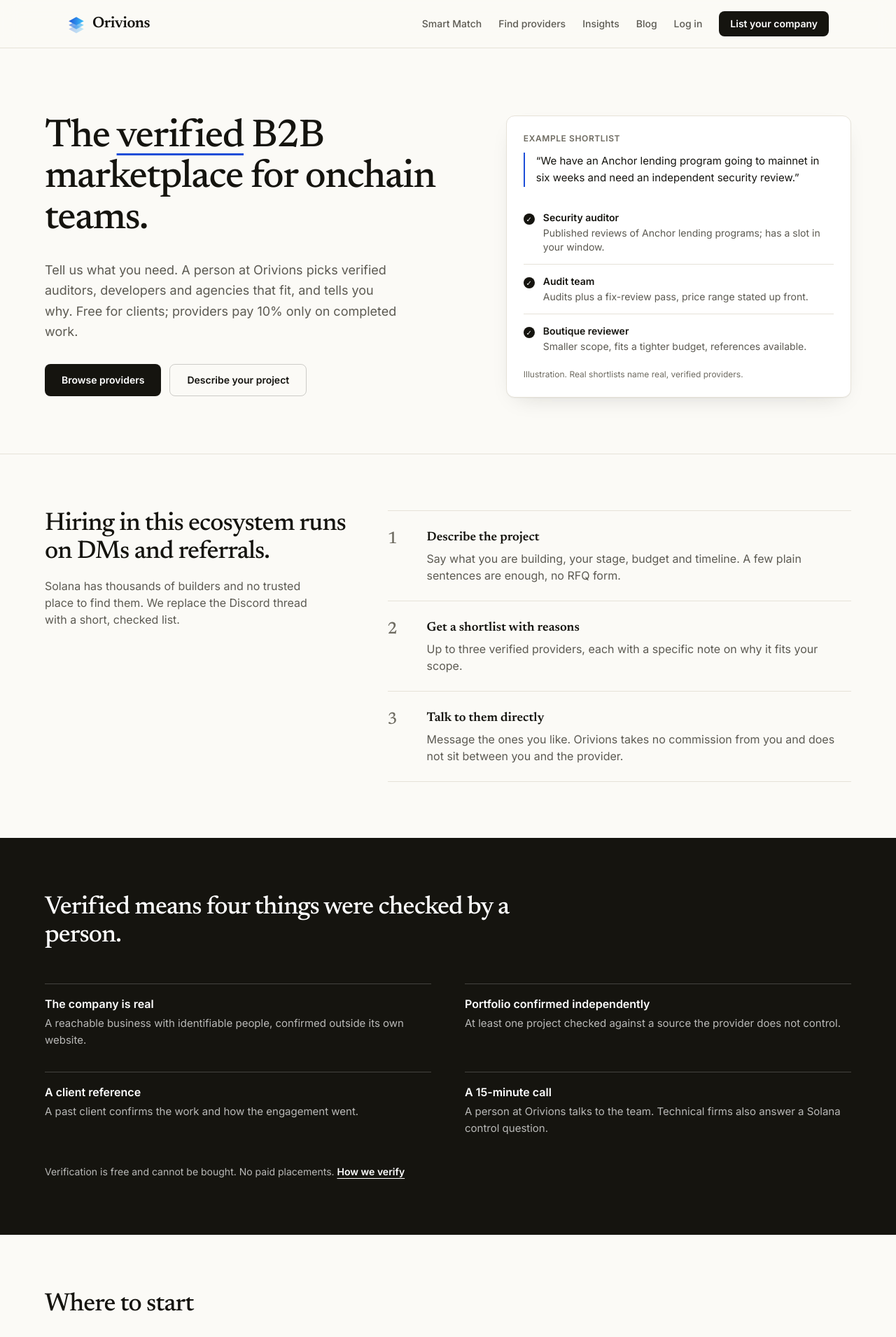
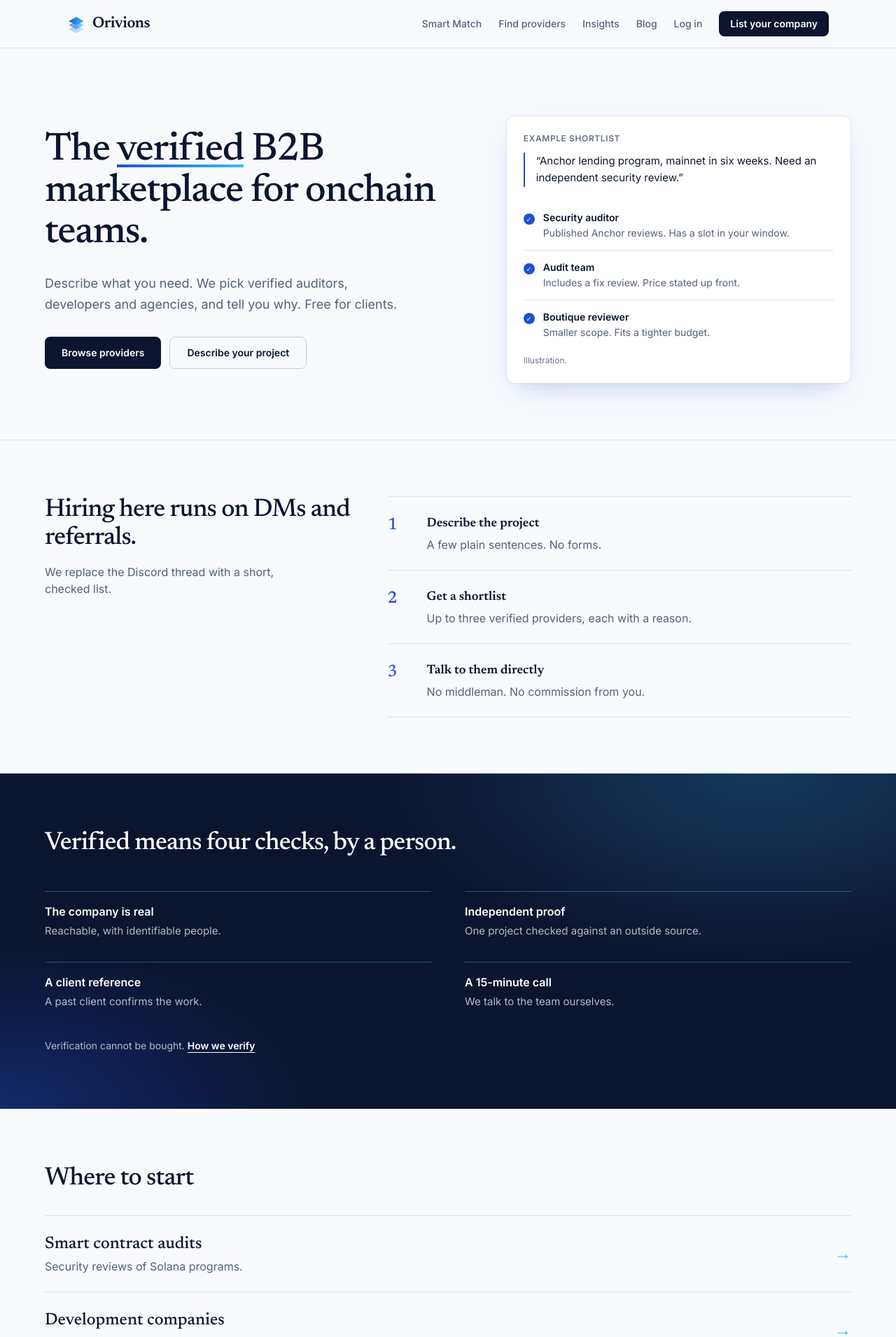
Before and after one commit to JakeMalarczyk/Orivions, a Next.js app in the folder orivions-app/: page / in a window 1280 px wide. Shown: the top 1910 px of the page at 70% size. Built offline with nearby package versions, Linux system fonts and the light colour scheme; no server answers.

Commit message:
Redesign phase 2: blog and category layouts, brand colors, shorter copy, minimal footer
Co-Authored-By: Claude Sonnet 5.5 <noreply@anthropic.com>

```diff
--- a/orivions-app/app/HeroCtas.tsx
+++ b/orivions-app/app/HeroCtas.tsx
@@ -35,13 +35,13 @@ export default function HeroCtas() {
     <div className="mt-8 flex flex-wrap gap-3">
       <button
         onClick={() => trackAndGo('Hero CTA: Browse', '/providers')}
-        className="rounded-lg bg-ink px-6 py-3 text-sm font-semibold text-white transition hover:opacity-90"
+        className="rounded-lg bg-ink px-6 py-3 text-sm font-semibold text-white transition hover:bg-blue-deep"
       >
         Browse providers
       </button>
       <button
         onClick={() => trackAndGo('Hero CTA: Smart Match', '/smart-match')}
-        className="rounded-lg border border-ink/20 px-6 py-3 text-sm font-semibold transition hover:border-ink"
+        className="rounded-lg border border-ink/20 px-6 py-3 text-sm font-semibold transition hover:border-blue-deep hover:text-blue-deep"
       >
         Describe your project
       </button>
--- a/orivions-app/app/WaitlistForm.tsx
+++ b/orivions-app/app/WaitlistForm.tsx
@@ -67,10 +67,9 @@ export default function WaitlistForm() {
 
   return (
     <div className="mx-auto max-w-lg text-center">
-      <h2 className="font-heading text-3xl font-medium">Not ready to browse yet?</h2>
+      <h2 className="font-heading text-3xl font-medium">Not ready yet?</h2>
       <p className="mt-2 text-sm text-gray">
-        Leave your email and we&apos;ll send you the highlights: new verified providers, new
-        categories, no spam.
+        Leave your email for new verified providers. No spam.
       </p>
       <form onSubmit={handleSubmit} className="mt-6 flex flex-col gap-2 sm:flex-row">
         <input
--- a/orivions-app/app/globals.css
+++ b/orivions-app/app/globals.css
@@ -18,3 +18,13 @@ html {
 h1, h2, h3 {
   font-family: var(--font-heading);
 }
+
+::selection {
+  background: #38bdf8;
+  color: #0b1530;
+}
+
+:focus-visible {
+  outline: 2px solid #1d4ed8;
+  outline-offset: 2px;
+}
--- a/orivions-app/app/page.tsx
+++ b/orivions-app/app/page.tsx
@@ -27,22 +27,22 @@ const FAQS: [string, string][] = [
 ];
 
 const STEPS: [string, string][] = [
-  ['Describe the project', 'Say what you are building, your stage, budget and timeline. A few plain sentences are enough, no RFQ form.'],
-  ['Get a shortlist with reasons', 'Up to three verified providers, each with a specific note on why it fits your scope.'],
-  ['Talk to them directly', 'Message the ones you like. Orivions takes no commission from you and does not sit between you and the provider.'],
+  ['Describe the project', 'A few plain sentences. No forms.'],
+  ['Get a shortlist', 'Up to three verified providers, each with a reason.'],
+  ['Talk to them directly', 'No middleman. No commission from you.'],
 ];
 
 const CHECKS: [string, string][] = [
-  ['The company is real', 'A reachable business with identifiable people, confirmed outside its own website.'],
-  ['Portfolio confirmed independently', 'At least one project checked against a source the provider does not control.'],
-  ['A client reference', 'A past client confirms the work and how the engagement went.'],
-  ['A 15-minute call', 'A person at Orivions talks to the team. Technical firms also answer a Solana control question.'],
+  ['The company is real', 'Reachable, with identifiable people.'],
+  ['Independent proof', 'One project checked against an outside source.'],
+  ['A client reference', 'A past client confirms the work.'],
+  ['A 15-minute call', 'We talk to the team ourselves.'],
 ];
 
 const CATEGORIES: [string, string, string][] = [
-  ['/solana-smart-contract-audits', 'Smart contract audits', 'Security reviews of Solana programs, with published reports and clear scope.'],
-  ['/solana-development-companies', 'Development companies', 'Teams that build Anchor programs, dApps and integrations.'],
-  ['/solana-marketing-growth-agencies', 'Marketing and growth agencies', 'Agencies that launch and grow onchain products.'],
+  ['/solana-smart-contract-audits', 'Smart contract audits', 'Security reviews of Solana programs.'],
+  ['/solana-development-companies', 'Development companies', 'Teams that build programs and dApps.'],
+  ['/solana-marketing-growth-agencies', 'Marketing and growth', 'Agencies that launch onchain products.'],
 ];
 
 export const metadata: Metadata = {
@@ -69,15 +69,13 @@ export default function HomePage() {
           <div>
             <h1 className="font-heading text-[40px] font-medium leading-[1.05] tracking-tight md:text-[56px]">
               The{' '}
-              <span className="underline decoration-blue-deep decoration-[3px] underline-offset-[10px]">
+              <span className="bg-gradient-to-r from-blue-deep to-blue-light bg-[length:100%_4px] bg-[position:0_92%] bg-no-repeat">
                 verified
               </span>{' '}
               B2B marketplace for onchain teams.
             </h1>
             <p className="mt-7 max-w-lg text-lg leading-relaxed text-gray">
-              Tell us what you need. A person at Orivions picks verified auditors, developers and
-              agencies that fit, and tells you why. Free for clients; providers pay 10% only on
-              completed work.
+              Describe what you need. We pick verified auditors, developers and agencies, and tell you why. Free for clients.
             </p>
             <Suspense fallback={null}>
               <HeroCtas />
@@ -85,22 +83,21 @@ export default function HomePage() {
           </div>
 
           {/* Illustration of what a shortlist looks like; the providers are placeholders. */}
-          <figure className="rounded-xl border border-line bg-white p-6 shadow-[0_1px_0_rgba(21,20,15,0.04),0_12px_32px_-16px_rgba(21,20,15,0.18)]">
+          <figure className="rounded-xl border border-line bg-white p-6 shadow-[0_1px_0_rgba(11,21,48,0.04),0_16px_40px_-18px_rgba(29,78,216,0.35)]">
             <figcaption className="text-xs font-semibold uppercase tracking-wider text-gray-soft">
               Example shortlist
             </figcaption>
             <p className="mt-3 border-l-2 border-blue-deep pl-4 text-[15px] leading-relaxed">
-              &ldquo;We have an Anchor lending program going to mainnet in six weeks and need an
-              independent security review.&rdquo;
+              &ldquo;Anchor lending program, mainnet in six weeks. Need an independent security review.&rdquo;
             </p>
             <ul className="mt-5 divide-y divide-line">
               {[
-                ['Security auditor', 'Published reviews of Anchor lending programs; has a slot in your window.'],
-                ['Audit team', 'Audits plus a fix-review pass, price range stated up front.'],
-                ['Boutique reviewer', 'Smaller scope, fits a tighter budget, references available.'],
+                ['Security auditor', 'Published Anchor reviews. Has a slot in your window.'],
+                ['Audit team', 'Includes a fix review. Price stated up front.'],
+                ['Boutique reviewer', 'Smaller scope. Fits a tighter budget.'],
               ].map(([role, why]) => (
                 <li key={role} className="flex gap-3 py-3.5">
-                  <span aria-hidden className="mt-1 h-4 w-4 shrink-0 rounded-full bg-ink text-center text-[10px] leading-4 text-white">
+                  <span aria-hidden className="mt-1 h-4 w-4 shrink-0 rounded-full bg-blue-deep text-center text-[10px] leading-4 text-white">
                     ✓
                   </span>
                   <div>
@@ -110,7 +107,7 @@ export default function HomePage() {
                 </li>
               ))}
             </ul>
-            <p className="mt-2 text-xs text-gray-soft">Illustration. Real shortlists name real, verified providers.</p>
+            <p className="mt-2 text-xs text-gray-soft">Illustration.</p>
           </figure>
         </div>
       </section>
@@ -119,17 +116,16 @@ export default function HomePage() {
         <div className="mx-auto grid max-w-6xl gap-12 md:grid-cols-[0.8fr_1.2fr]">
           <div>
             <h2 className="font-heading text-3xl font-medium tracking-tight md:text-4xl">
-              Hiring in this ecosystem runs on DMs and referrals.
+              Hiring here runs on DMs and referrals.
             </h2>
             <p className="mt-4 max-w-sm text-gray">
-              Solana has thousands of builders and no trusted place to find them. We replace the
-              Discord thread with a short, checked list.
+              We replace the Discord thread with a short, checked list.
             </p>
           </div>
           <ol className="divide-y divide-line border-y border-line">
             {STEPS.map(([title, desc], i) => (
               <li key={title} className="grid grid-cols-[2.5rem_1fr] gap-4 py-6">
-                <span className="font-heading text-2xl text-gray-soft">{i + 1}</span>
+                <span className="font-heading text-2xl text-blue-deep">{i + 1}</span>
                 <div>
                   <h3 className="text-lg font-semibold">{title}</h3>
                   <p className="mt-1 text-gray">{desc}</p>
@@ -140,21 +136,24 @@ export default function HomePage() {
         </div>
       </section>
 
-      <section id="verified" className="bg-ink px-8 py-20 text-white">
+      <section
+        id="verified"
+        className="bg-ink px-8 py-20 text-white [background-image:radial-gradient(60%_80%_at_85%_0%,rgba(56,189,248,0.22),transparent_70%),radial-gradient(50%_70%_at_0%_100%,rgba(29,78,216,0.35),transparent_70%)]"
+      >
         <div className="mx-auto max-w-6xl">
           <h2 className="max-w-2xl font-heading text-3xl font-medium tracking-tight md:text-4xl">
-            Verified means four things were checked by a person.
+            Verified means four checks, by a person.
           </h2>
           <dl className="mt-12 grid gap-x-12 gap-y-8 md:grid-cols-2">
             {CHECKS.map(([name, text]) => (
-              <div key={name} className="border-t border-white/20 pt-4">
+              <div key={name} className="border-t border-blue-light/40 pt-4">
                 <dt className="font-semibold">{name}</dt>
                 <dd className="mt-1 text-[15px] leading-relaxed text-white/70">{text}</dd>
               </div>
             ))}
           </dl>
           <p className="mt-10 text-sm text-white/70">
-            Verification is free and cannot be bought. No paid placements.{' '}
+            Verification cannot be bought.{' '}
             <Link href="/how-we-verify" className="font-semibold text-white underline underline-offset-4">
               How we verify
             </Link>
@@ -173,7 +172,7 @@ export default function HomePage() {
                     <div className="font-heading text-2xl font-medium">{name}</div>
                     <div className="mt-1 text-gray">{desc}</div>
                   </div>
-                  <span aria-hidden className="text-2xl text-gray-soft transition group-hover:translate-x-1 group-hover:text-ink">
+                  <span aria-hidden className="text-2xl text-blue-light transition group-hover:translate-x-1 group-hover:text-blue-deep">
                     →
                   </span>
                 </Link>
@@ -185,7 +184,7 @@ export default function HomePage() {
             <Link href="/founding-providers" className="font-semibold text-ink underline underline-offset-4">
               List your company
             </Link>
-            . Providers pay a flat 10% success fee only on completed work, with no subscriptions.
+            . Providers pay 10% only on completed work.
           </p>
         </div>
       </section>
--- a/orivions-app/components/Footer.tsx
+++ b/orivions-app/components/Footer.tsx
@@ -1,89 +1,16 @@
 import Link from 'next/link';
 import Logo from './Logo';
-import { sortedPosts } from '@/lib/blog';
-import { CONTACT_EMAIL } from '@/lib/contact';
-
-// Sitewide footer. Besides navigation it is the main internal-linking hub:
-// every page links to the category pages, the newest guides and the glossary,
-// which helps crawlers and AI answer engines discover and weigh them.
-const PRODUCT = [
-  { href: '/smart-match', label: 'Smart Match' },
-  { href: '/providers', label: 'Find providers' },
-  { href: '/insights', label: 'Market insights' },
-  { href: '/tools/solana-audit-cost-calculator', label: 'Audit cost calculator' },
-  { href: '/tools/solana-dapp-cost-calculator', label: 'dApp cost calculator' },
-  { href: '/ai-proposal-generator', label: 'AI proposal generator' },
-];
-
-const CATEGORIES = [
-  { href: '/solana-smart-contract-audits', label: 'Solana smart contract audits' },
-  { href: '/solana-development-companies', label: 'Solana development companies' },
-  { href: '/solana-marketing-growth-agencies', label: 'Solana marketing agencies' },
-];
-
-const COMPANY = [
-  { href: '/about', label: 'About Orivions' },
-  { href: '/how-we-verify', label: 'How we verify' },
-  { href: '/founding-providers', label: 'Founding Providers' },
-  { href: '/blog', label: 'Blog' },
-  { href: '/solana-glossary', label: 'Solana glossary' },
-  { href: '/contact', label: 'Contact' },
-  { href: '/login', label: 'Log in' },
-];
-
-function Column({ title, links }: { title: string; links: { href: string; label: string }[] }) {
-  return (
-    <div>
-      <div className="text-xs font-bold uppercase tracking-wide text-gray-soft">{title}</div>
-      <ul className="mt-3 space-y-2">
-        {links.map(({ href, label }) => (
-          <li key={href}>
-            <Link href={href} className="text-sm text-gray hover:text-ink">
-              {label}
-            </Link>
-          </li>
-        ))}
-      </ul>
-    </div>
-  );
-}
 
 export default function Footer() {
-  const guides = sortedPosts()
-    .filter((p) => p.category === 'Guides')
-    .slice(0, 5)
-    .map((p) => ({ href: `/blog/${p.slug}`, label: p.title.split(':')[0] ?? p.title }));
-
   return (
-    <footer className="border-t border-line bg-bg-soft">
-      <div className="mx-auto grid max-w-6xl gap-10 px-8 py-14 md:grid-cols-[1.3fr_1fr_1fr_1.4fr_1fr]">
-        <div>
-          <Link href="/" className="flex items-center gap-2.5">
-            <Logo size={22} />
-            <span className="font-heading text-xl font-semibold tracking-tight">Orivions</span>
-          </Link>
-          <p className="mt-3 max-w-xs text-sm text-gray">
-            The verified B2B marketplace for onchain teams. Free for clients; providers pay a 10%
-            success fee only on completed work.
-          </p>
-        </div>
-        <Column title="Product" links={PRODUCT} />
-        <Column title="Categories" links={CATEGORIES} />
-        <Column title="Guides" links={guides} />
-        <Column title="Company" links={COMPANY} />
-      </div>
-      <div className="border-t border-line">
-        <p className="mx-auto max-w-6xl px-8 py-5 text-xs text-gray-soft">
-          © {new Date().getFullYear()} Orivions. Built for onchain teams.{' '}
-          <a href="https://x.com/Orivions" target="_blank" rel="noopener me" className="hover:text-ink">
-            Follow @Orivions on X
-          </a>
-          {' '}·{' '}
-          Write to the Orivions team:{' '}
-          <a href={`mailto:${CONTACT_EMAIL}`} className="hover:text-ink">
-            {CONTACT_EMAIL}
-          </a>
-        </p>
+    <footer className="relative mt-8">
+      <div aria-hidden className="h-px bg-gradient-to-r from-transparent via-blue-light/60 to-transparent" />
+      <div className="mx-auto flex max-w-6xl items-center justify-between px-8 py-10">
+        <Link href="/" className="flex items-center gap-2.5">
+          <Logo size={20} />
+          <span className="font-heading text-lg font-medium tracking-tight">Orivions</span>
+        </Link>
+        <p className="text-sm text-gray-soft">© 2026 Orivions</p>
       </div>
     </footer>
   );
--- a/orivions-app/components/Header.tsx
+++ b/orivions-app/components/Header.tsx
@@ -21,13 +21,13 @@ export default function Header() {
         </Link>
         <div className="hidden items-center gap-6 md:flex">
           {NAV_LINKS.map(({ href, label }) => (
-            <Link key={href} href={href} className="text-sm font-medium text-gray hover:text-ink">
+            <Link key={href} href={href} className="text-sm font-medium text-gray hover:text-blue-deep">
               {label}
             </Link>
           ))}
           <Link
             href="/founding-providers"
-            className="rounded-lg bg-ink px-4 py-2 text-sm font-semibold text-white hover:opacity-90"
+            className="rounded-lg bg-ink px-4 py-2 text-sm font-semibold text-white hover:bg-blue-deep"
           >
             List your company
           </Link>
```
Also changed, not shown: orivions-app/app/blog/page.tsx (+12 -13 lines), orivions-app/components/BlogPost.tsx (+30 -27 lines), orivions-app/components/CategoryPage.tsx (+29 -26 lines), orivions-app/tailwind.config.js (+6 -6 lines).
